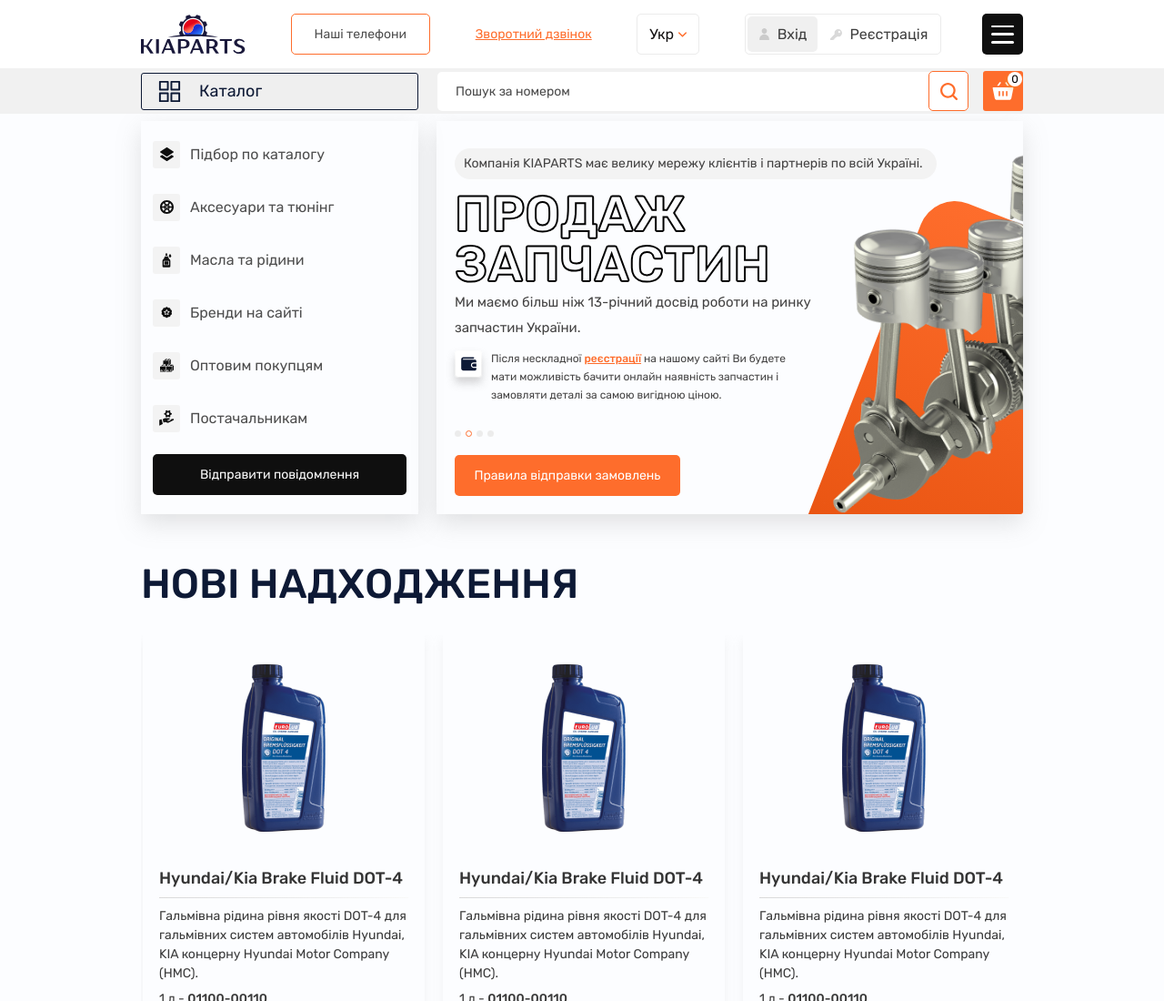
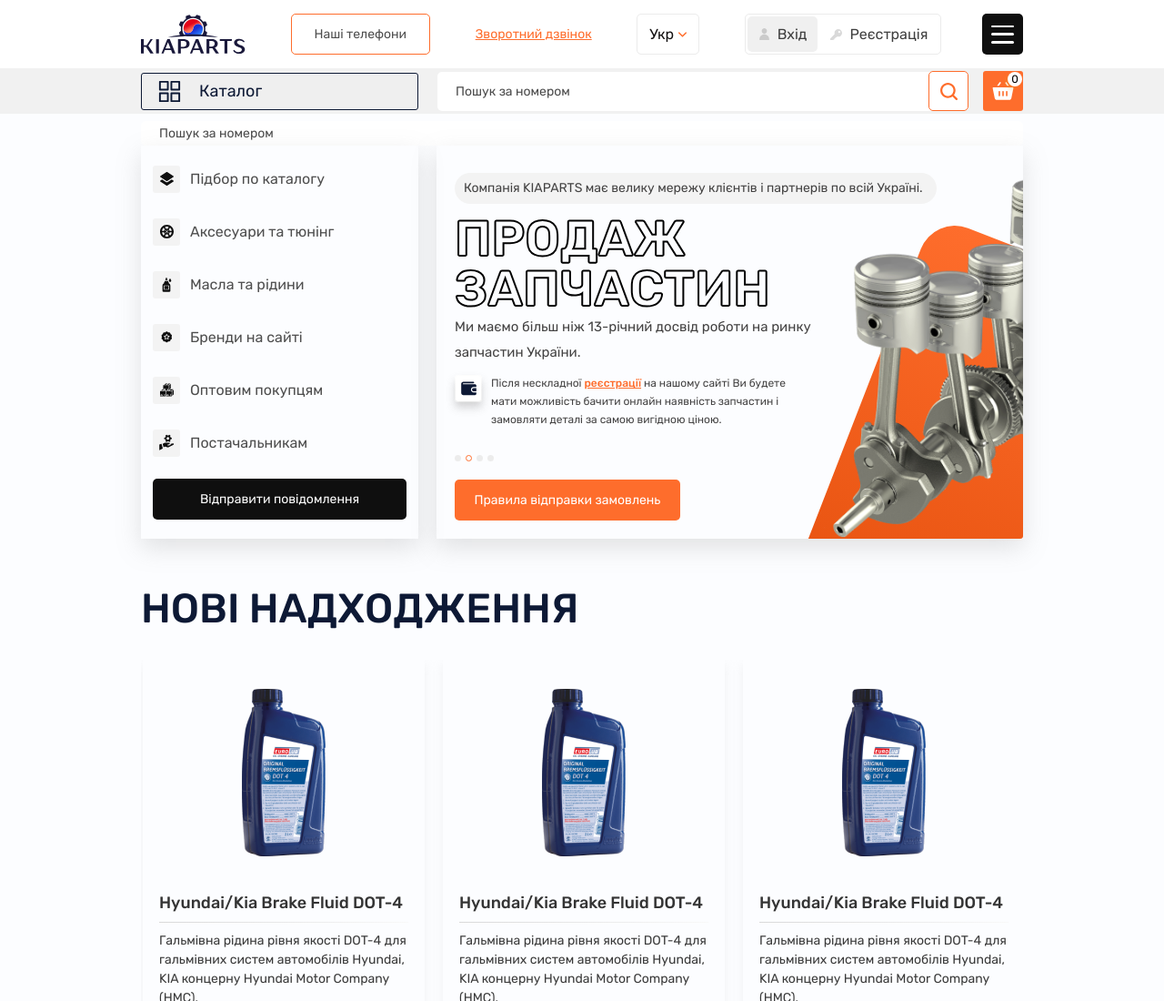
Before and after one commit to dimaakushnir/KiaParts, a plain HTML site: page index.html in a window 1280 px wide. Shown: the top 1100 px of the page at 91% size. Drawn offline with nearby package versions, Linux system fonts and the light colour scheme.

Commit message:
add changes

```diff
--- a/index.html
+++ b/index.html
@@ -583,6 +583,8 @@
             <section class="home__main main-home">
                 <div class="main-home__container container">
                     <div class="main-home__body">
+                        <input placeholder="Пошук за номером" autocomplete='off' type='search' inputmode="search"
+                            name='form[]' class='form-top-header__input'>
                         <div class="main-home__row">
                             <aside class="main-home__catalog catalog-main-home">
                                 <div class="catalog-main-home__body">
```
